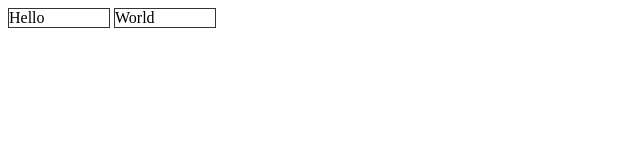
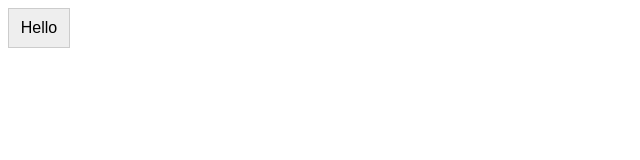
Before and after one commit to konrad-iwan/html-css-javascript-my-changes, a plain HTML site: page index.html in a window 1280 px wide. Shown: the whole page, without its empty margins (0-640 px from the left). Drawn offline with Linux system fonts and the light colour scheme.

Commit message:
module_4_15_building_styles_in_real_life

```diff
--- a/index.html
+++ b/index.html
@@ -7,15 +7,17 @@
     <title>Document</title>
 </head>
 <style>
-    div {
-        /* block makes each div in a separate line, inline makes it near each other, but width property is ignored, inline-block combines those two options */
-        display: inline-block;
-        width: 100px;
-        border: solid 1px #333;
+    .button {
+        border: solid 1px #ccc;
+        padding: 10px;
+        background-color: #eee;
+        width: 40px;
+        text-align: center;
+        font-family: Arial, Helvetica, sans-serif;
+        cursor: pointer;
     }
 </style>
 <body>
-    <div>Hello</div>
-    <div>World</div>
+    <div class="button">Hello</div>
 </body>
 </html>
```
